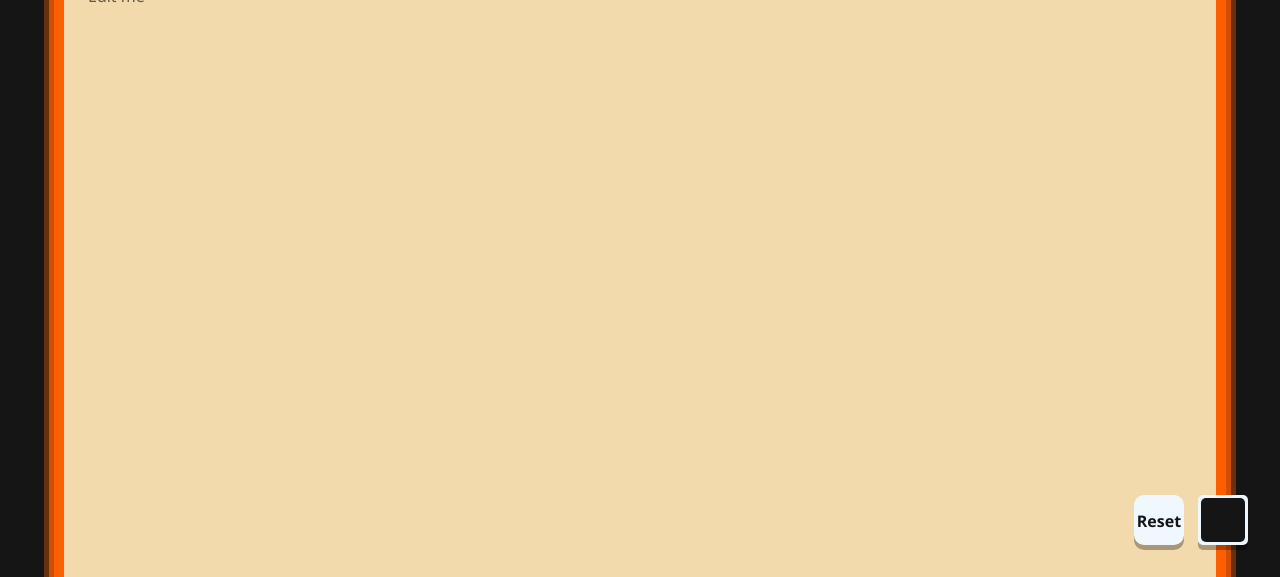
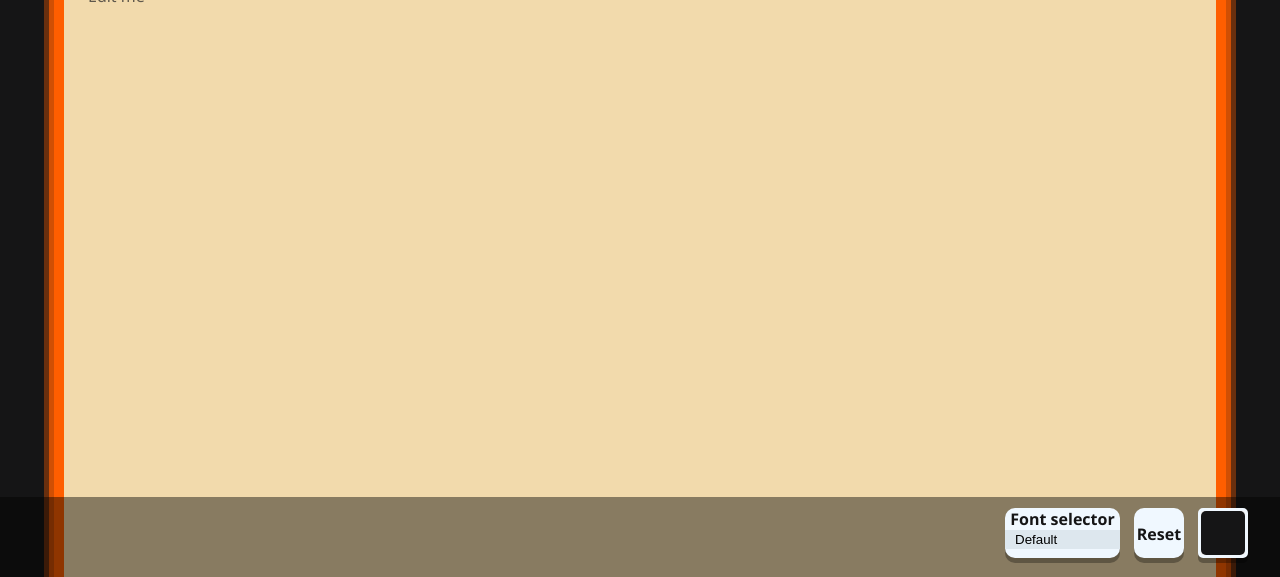
Before and after one commit to iiai22/RpgPage_Vite, a website built with Vite: page index.html in a window 1280 px wide. Shown: the part 223-800 px from the top of the page. Built offline with nearby package versions, Linux system fonts and the light colour scheme; a web font is replaced by a local one.

Commit message:
2 files modified, 1 added

```diff
--- a/index.html
+++ b/index.html
@@ -10,6 +10,7 @@
     <div class="container">
       <div class="text">
         <h1 class="title"><span>C</span>rab</h1>
+        <div id="sink">
           <p
             contenteditable="true"
             class="edit"
@@ -18,16 +19,33 @@
           ></p>
         </div>
       </div>
+    </div>
 
-    <input type="color" id="colorPicker" value="#151516" class="color" />
-    <div id="reset" class="color button">
+    <div class="toolBox">
+      <input type="color" id="colorPicker" value="#151516" class="color tool" />
+      <div id="reset" class="color button tool">
         <p class="resetT">Reset</p>
       </div>
-    <div class="fontSelector" id="fontSelector">
-      <p class="sele"></p>
+      <div class="button fontSelector tool" id="fontSelector">
+        <p class="selectorT">Font selector</p>
+
+        <select
+          id="selecth1FontFamily"
+          name="selectFontFamily"
+          onchange="updateh1family();"
+        >
+          <option>Default</option>
+          <option disabled>Serif</option>
+          <option disabled>Arial</option>
+          <option disabled>Tahoma</option>
+          <option disabled>Verdana</option>
+          <option disabled>Lucida Sans Unicode</option>
+        </select>
+      </div>
     </div>
 
     <script type="module" src="/main.js"></script>
     <script type="module" src="/colorPicker.js"></script>
+    <script type="module" src="/fontSelector.js"></script>
   </body>
 </html>
--- a/style.css
+++ b/style.css
@@ -108,7 +108,25 @@ span {
     rgba(255, 94, 0, 0.151) 0px 40px 0px 5px;
 }
 
-/*----------ColorPicker----------*/
+/*----------Tool Box----------*/
+
+.toolBox {
+  position: fixed;
+  background-color: rgba(0, 0, 0, 0.438);
+  width: 100vw;
+  height: 10vh;
+  bottom: 0;
+
+  /*background: linear-gradient(
+    to left,
+    rgba(0, 0, 0, 0) 0%,
+    rgba(0, 0, 0, 0) 2%,
+    rgba(0, 0, 0, 0.438) 7%,
+    rgba(0, 0, 0, 0.438) 93%,
+    rgba(0, 0, 0, 0) 98%,
+    rgba(0, 0, 0, 0) 100%
+  );*/
+}
 
 input[type='color'] {
   width: 50px;
@@ -118,7 +136,7 @@ input[type='color'] {
   appearance: none;
   cursor: pointer;
   position: fixed;
-  bottom: 2rem;
+  bottom: 1.2rem;
   right: 2rem;
 }
 
@@ -139,15 +157,14 @@ input[type='color']::-moz-color-swatch {
 }
 
 #reset {
-  background-color: aliceblue;
-
-  bottom: 2rem;
+  bottom: 1.2rem;
   right: 6rem;
 
   transition: background-color 0.3s ease-in-out;
 }
 
 .button {
+  background-color: aliceblue;
   width: 50px;
   height: 50px;
   position: fixed;
@@ -165,7 +182,7 @@ input[type='color']::-moz-color-swatch {
   background-color: rgb(221, 231, 238);
 }
 
-.color {
+.tool {
   box-shadow: rgba(0, 0, 0, 0.301) 0 5px;
 }
 
@@ -173,6 +190,52 @@ input[type='color']::-moz-color-swatch {
   position: relative;
   top: 15px;
   font-weight: 600;
+}
+
+.fontSelector {
+  width: 115px;
+  bottom: 1.2rem;
+  right: 10rem;
+  transition: background-color 0.3s ease-in-out;
+}
+
+.fontSelector:hover {
+  background-color: rgb(221, 231, 238);
+}
+
+.selectorT {
+  position: relative;
+  font-weight: 600;
+}
+
+.fontSelector:active {
+  transform: none;
+  box-shadow: rgba(0, 0, 0, 0.301) 0 5px;
+}
+
+select {
+  /* Reset */
+  appearance: none;
+  border: 0;
+  outline: 0;
+  width: 115px;
+  /*Personalize*/
+  background-color: rgb(221, 231, 238);
+  padding: 2px;
+  font-weight: 500;
+  cursor: pointer;
+  padding-left: 10px;
+}
+/* Remove focus outline */
+select:focus {
+  outline: none;
+}
+/* Remove IE arrow */
+select::-ms-expand {
+  display: none;
+}
+option {
+  background-color: aliceblue;
 }
 /*----------Media----------*/
 
@@ -203,4 +266,12 @@ input[type='color']::-moz-color-swatch {
   .color {
     box-shadow: rgba(255, 255, 255, 0.301) 0 5px;
   }
+
+  .fontSelector {
+    bottom: 5.2rem;
+    right: 2rem;
+  }
+  .toolBox {
+    background-color: transparent;
+  }
 }
```
Also changed, not shown: fontSelector.js (added, +7 -0 lines). Lines whose indentation alone changed are shown as unchanged.
